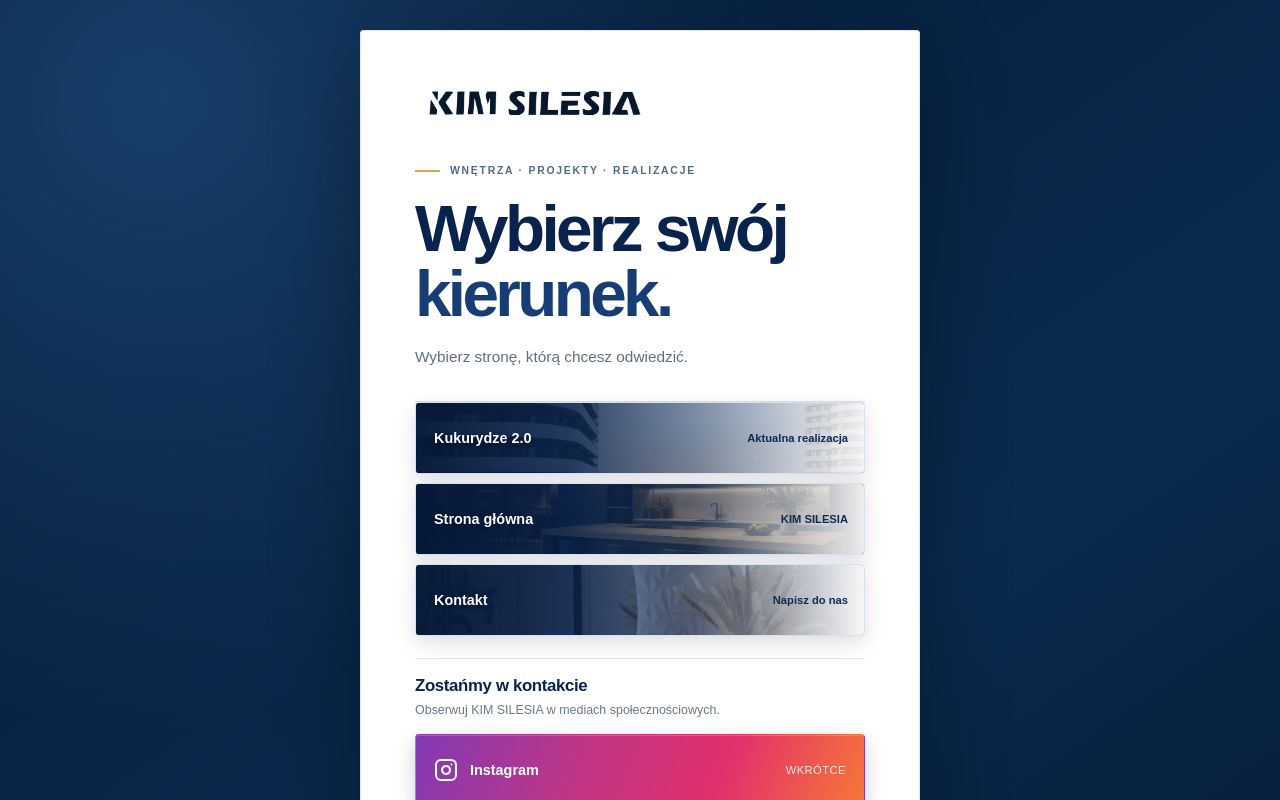
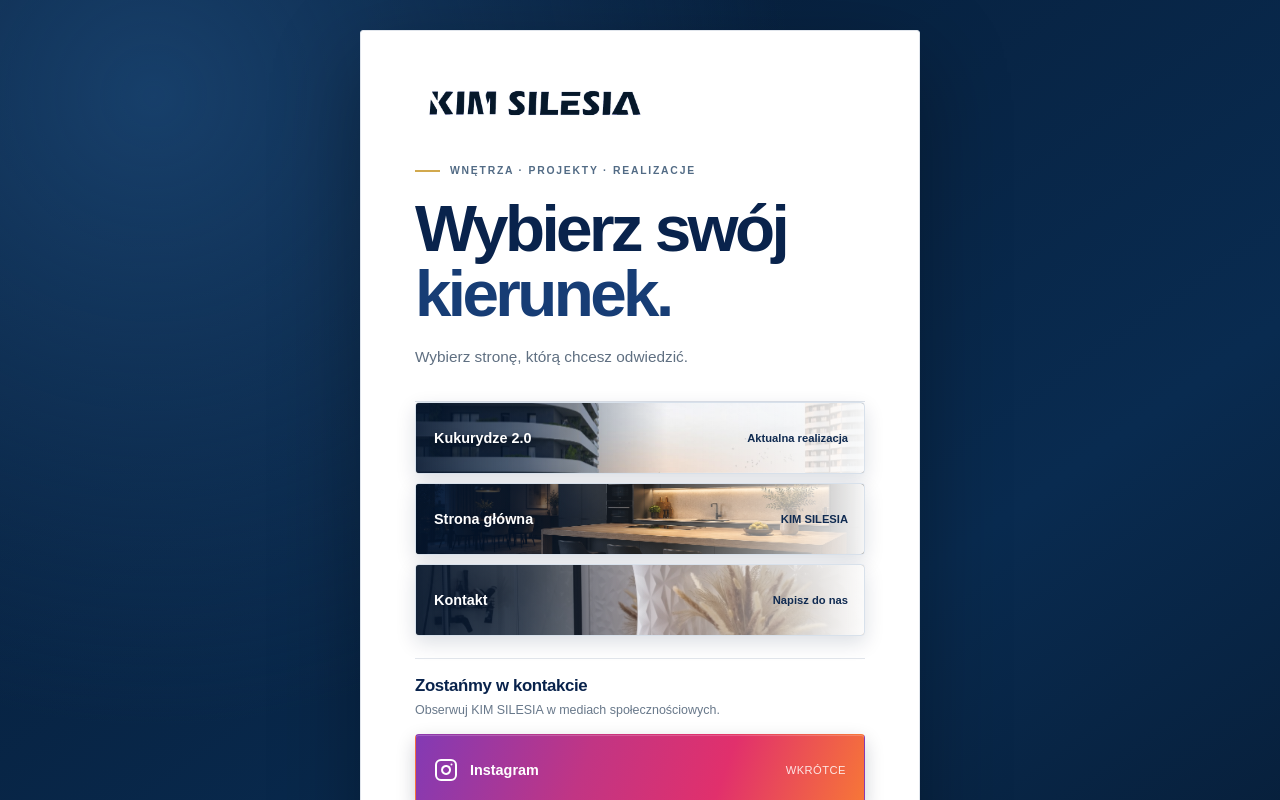
Before and after one commit to KiMsilesia/home, a Next.js app: page /home/qr in a window 1280 px wide. Shown: the top 800 px of the page. Built offline with nearby package versions, Linux system fonts and the light colour scheme; a web font is replaced by a local one.

Commit message:
Opublikuj wariant 6 z rozmyciem zdjęć dopiero po najechaniu

```diff
--- a/app/qr/qr-social.css
+++ b/app/qr/qr-social.css
@@ -121,3 +121,26 @@
 @media(max-width:520px){
  .qr-choice-links>a strong{margin-left:12px!important}
 }
+
+/* Wariant 6: ostre zdjęcia na co dzień, rozmycie tylko po najechaniu */
+.qr-choice-links>a .qr-link-thumbnail{
+ filter:blur(0)!important;
+ transform:scale(1)!important;
+ transition:filter .45s ease,transform .45s ease!important;
+ will-change:filter;
+}
+.qr-choice-links>a::before{
+ background:linear-gradient(90deg,rgba(5,23,48,.88) 0%,rgba(6,28,58,.60) 24%,rgba(255,255,255,.10) 56%,rgba(255,255,255,.96) 100%)!important;
+}
+.qr-choice-links>a:hover .qr-link-thumbnail,
+.qr-choice-links>a:focus-visible .qr-link-thumbnail{
+ filter:blur(7px)!important;
+ transform:scale(1.045)!important;
+}
+.qr-choice-links>a:hover::before,
+.qr-choice-links>a:focus-visible::before{
+ background:linear-gradient(90deg,rgba(5,23,48,.88) 0%,rgba(6,28,58,.60) 24%,rgba(255,255,255,.10) 56%,rgba(255,255,255,.96) 100%)!important;
+}
+@media(prefers-reduced-motion:reduce){
+ .qr-choice-links>a .qr-link-thumbnail{transition:none!important}
+}
```
